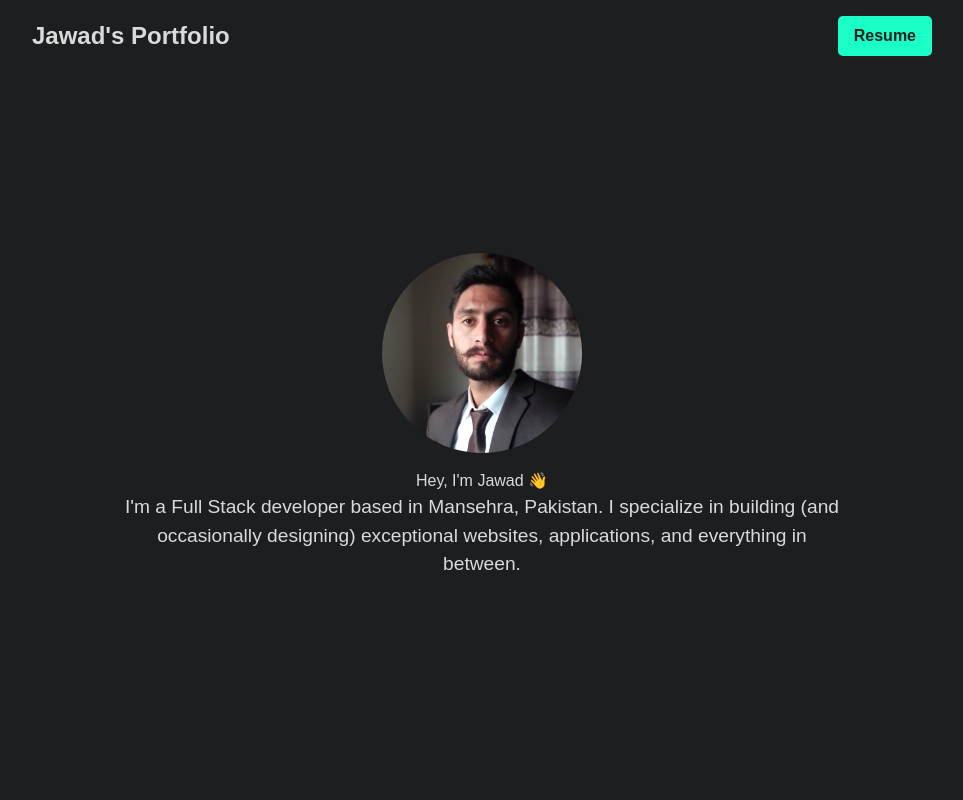
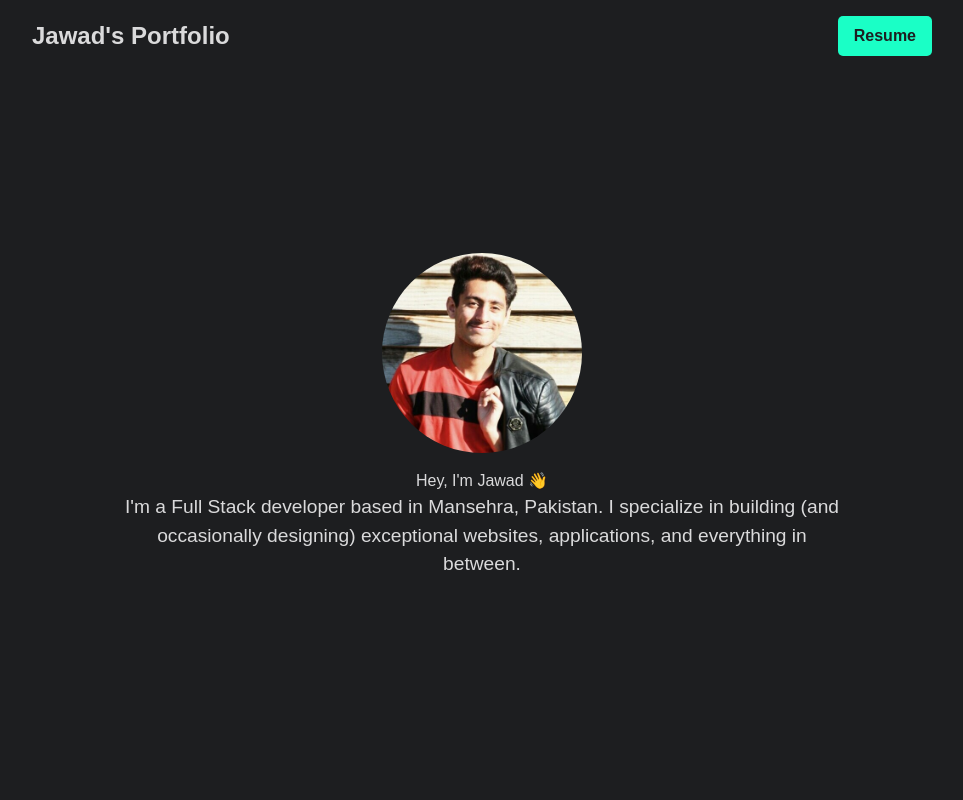
Before and after one commit to jawadhassan100/My-Portfolio, a Next.js app: page / in a window 1280 px wide. Shown: the top 800 px of the page, without its empty margins (158-1121 px from the left). Built offline with nearby package versions, Linux system fonts and the light colour scheme.

Commit message:
new profile added

```diff
--- a/components/Hero.jsx
+++ b/components/Hero.jsx
@@ -3,7 +3,7 @@ import Image from "next/image";
 const Hero = () => {
   return (
     <div className="hero-container">
-      <Image src='/images/profile1.jpeg' className="profile-img" width={300} height={300} alt="Joe's personal headshot" />
+      <Image src='/images/sunny.jpeg' className="profile-img" width={300} height={300} alt="Joe's personal headshot" />
       <div className="hero-text">
         <h1>Hey, I'm Jawad 👋</h1>
         <p>
```
Also changed, not shown: public/images/sunny.jpeg (added).
